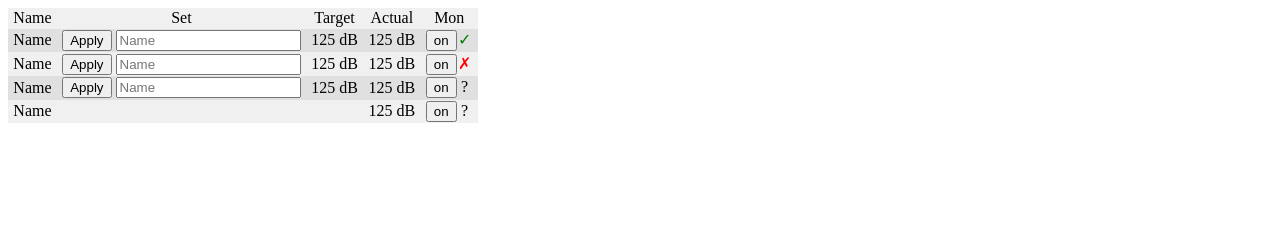
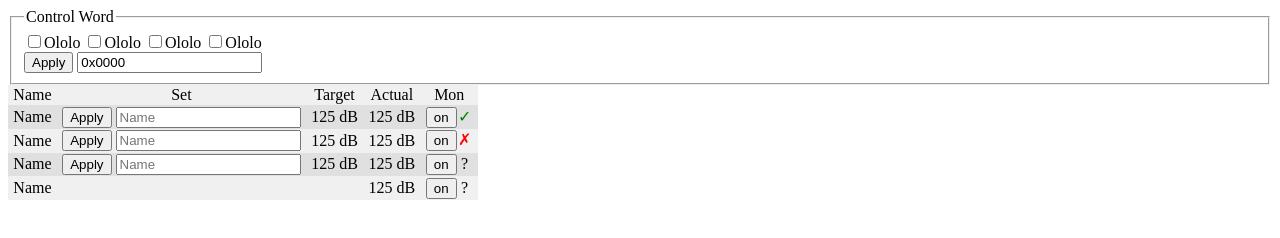
Before and after one commit to ipmgroup/thruster_gui, a plain HTML site: page index.html in a window 1280 px wide. Drawn offline with Linux system fonts and the light colour scheme.

Commit message:
controlword elems added

```diff
--- a/index.html
+++ b/index.html
@@ -12,6 +12,17 @@
         tr:nth-child(even) { background-color: #E0E0E0; }
     </style>
 </head><body>
+    <fieldset class="params">
+        <legend>Control Word</legend>
+        <label><input type="checkbox" name="ctrl-a"/>Ololo</label>
+        <label><input type="checkbox" name="ctrl-a"/>Ololo</label>
+        <label><input type="checkbox" name="ctrl-a"/>Ololo</label>
+        <label><input type="checkbox" name="ctrl-a"/>Ololo</label><br/>
+
+        <input type="button" value="Apply"/>
+        <input type="text" name="ctrl-word" value="0x0000"/><br/>
+    </fieldset>
+
     <table><tr>
         <td>Name</td>
         <td>Set</td>
```
